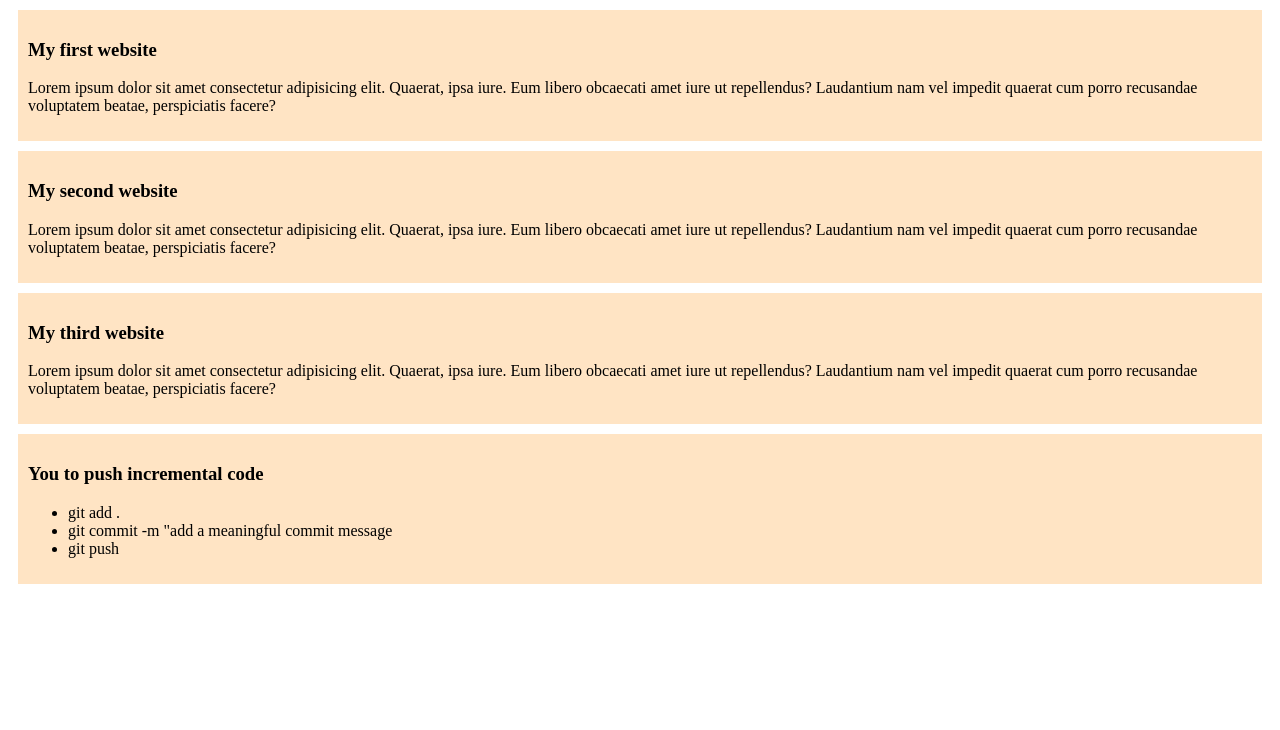
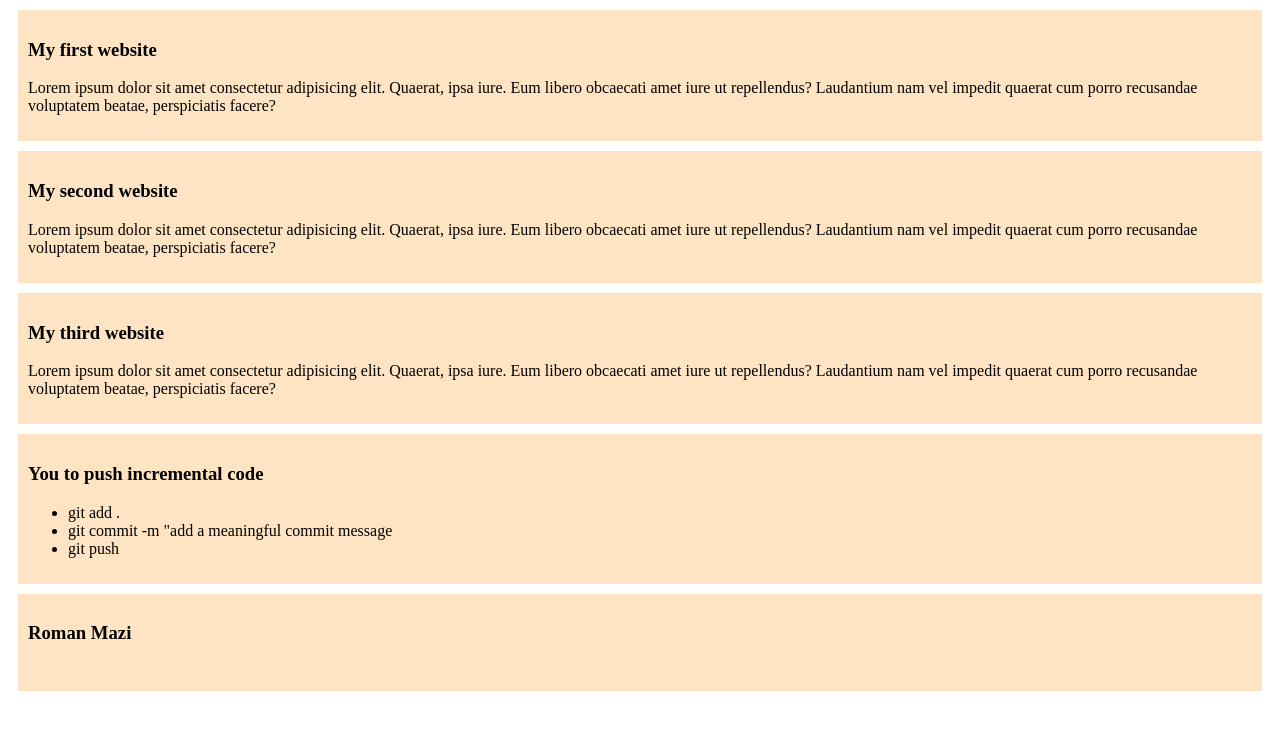
Before and after one commit to RomnMazi/my-simple-website, a plain HTML site: page index.html in a window 1280 px wide. Drawn offline with Linux system fonts and the light colour scheme.

Commit message:
simple website

```diff
--- a/index.html
+++ b/index.html
@@ -27,5 +27,9 @@
             <li>git push</li>
         </ul>
     </div>
+    <div>
+        <h3>Roman Mazi</h3>
+        <img src="" alt="">
+    </div>
 </body>
 </html>
```
